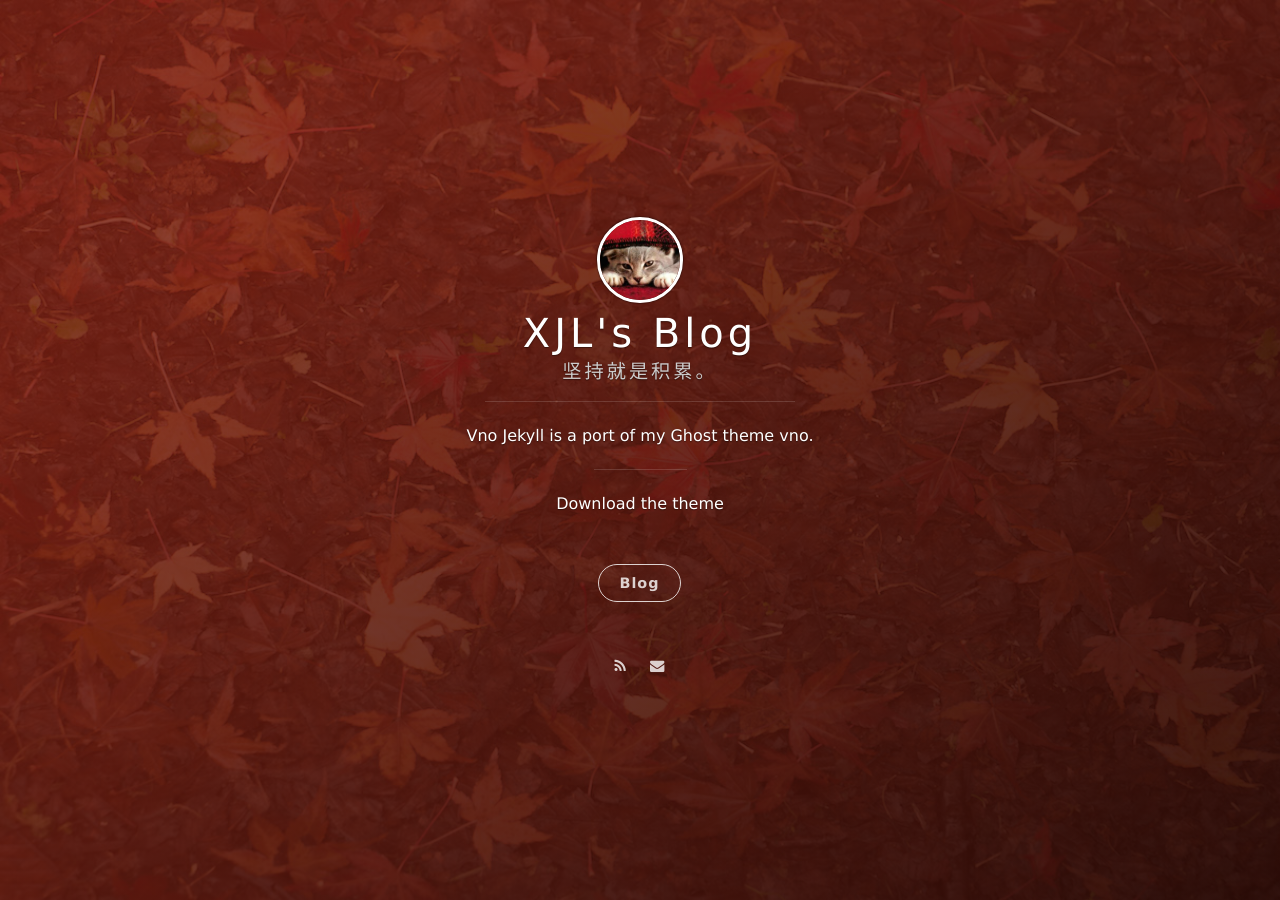
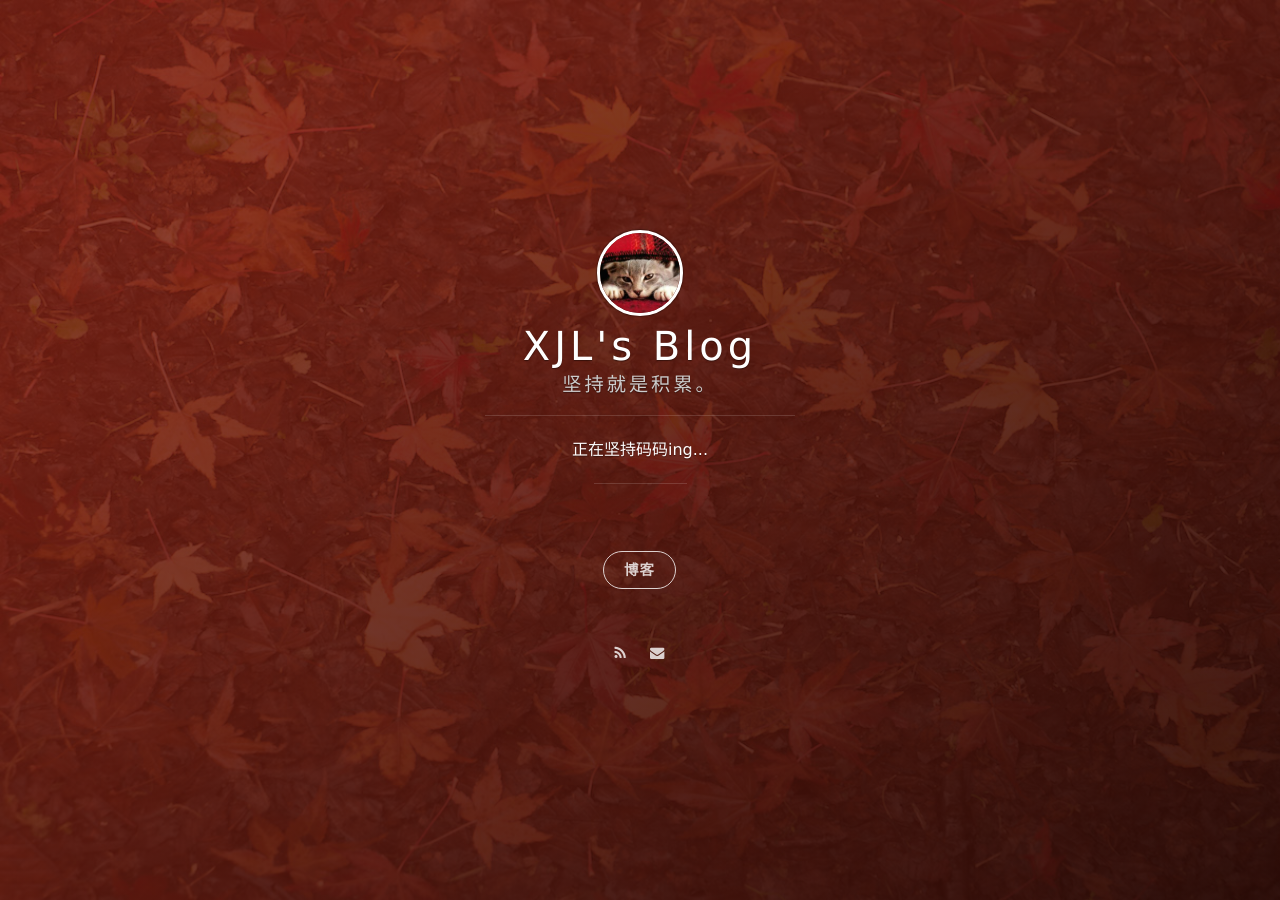
Before and after one commit to XXXXJL/xxxxjl.github.io, a Jekyll site: the page built from index.html, in a window 1280 px wide. Built offline with Jekyll 4.4.1, drawn with Linux system fonts in a browser that asks for light colours; nearby versions of some CDN libraries; the list of posts is cut into pages by our own code.

Commit message:
Update_confiy.yml
更改个人信息

```diff
--- a/_config.yml
+++ b/_config.yml
@@ -1,8 +1,8 @@
 # Basic
 title: XJL's Blog
 subtitle: 坚持就是积累。
-welcome_message: <a href="https://github.com/onevcat/vno-jekyll" target="_blank">Download the theme</a>
-description: Vno Jekyll is a port of my Ghost theme vno.
+#welcome_message: <a href="https://github.com/XXXXJL/xxxxjl.github.io" target="_blank">使用这个主题</a>
+description: 正在坚持码码ing...
 creator: <a href="http://onev.cat">@onevcat</a>
 
 url: "https://xxxxjl.github.io"
@@ -17,8 +17,8 @@ cover_color: red
 
 # The blog button should not be removed.
 blog_button:
-    title: Blog
-    description: Visit blog
+    title: 博客
+    description: 访问我的Blog
 
 # Navigation buttons in the front page.
 nav:
@@ -32,7 +32,7 @@ paginate_path: "page/:num/"
 
 # Comment
 comment:
-    disqus: vno-jekyll
+    disqus: XXXXJL
     # duoshuo:
 
 # Social
```
